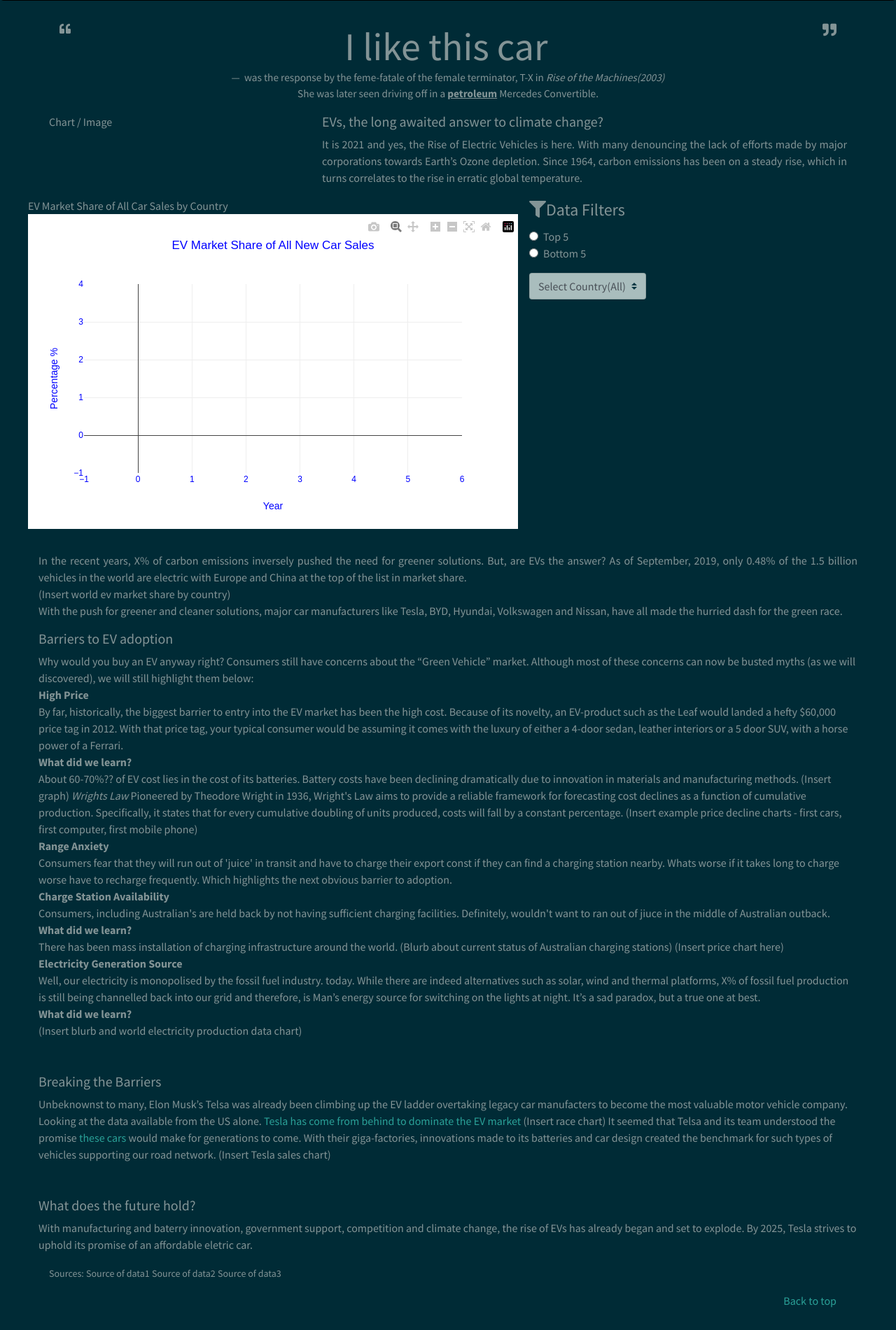
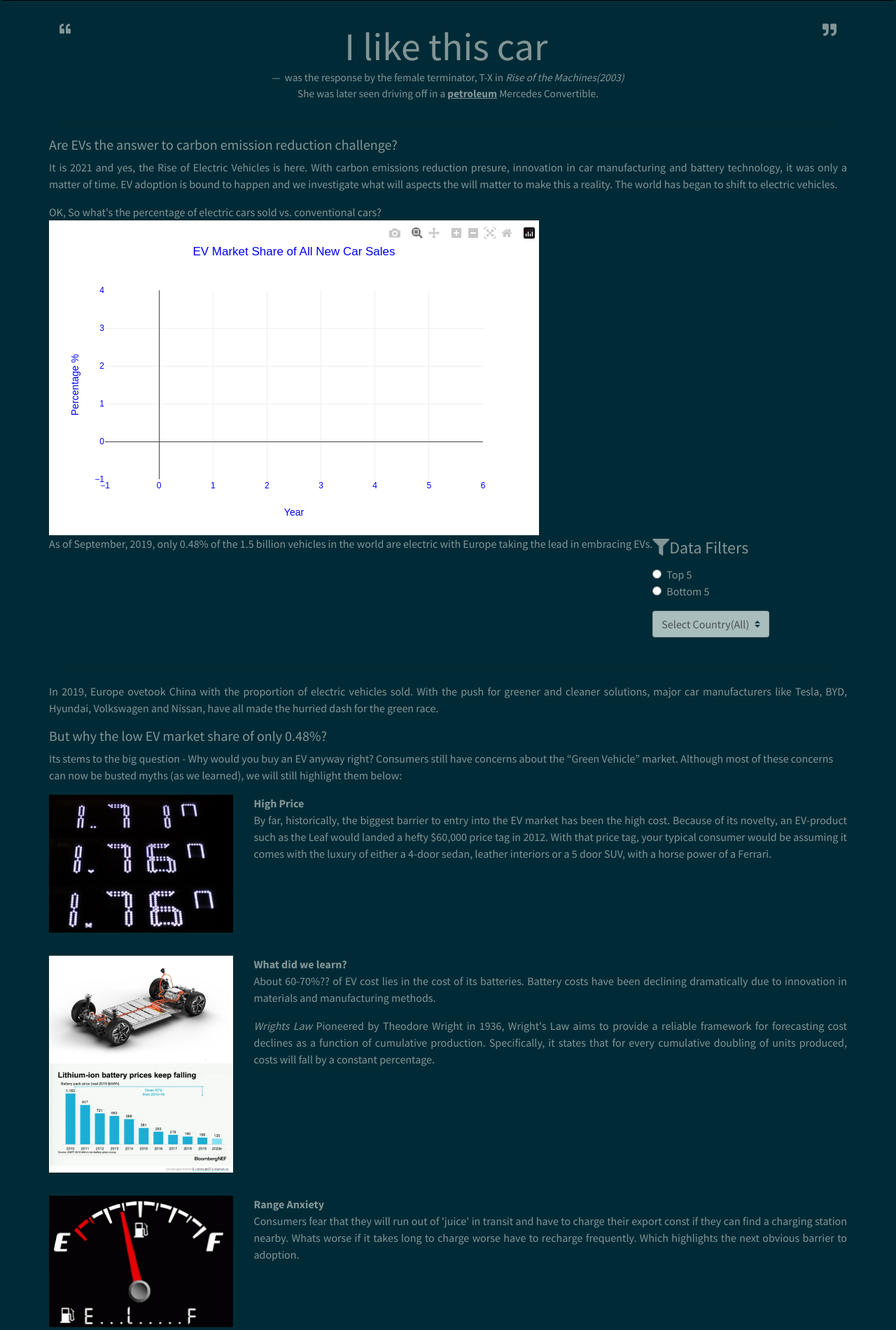
Before and after one commit to MwansaMwango/rise-of-electric-vehicles, a Flask app: page / in a window 1280 px wide. Shown: the part 519-2420 px from the top of the page at 70% size. Before the commit the page ends 2388 px from the top, so only its background shows below. Run offline with Flask 2, Linux system fonts and the light colour scheme; data that the repository does not hold is empty; some libraries are stand-ins or nearby versions.

Commit message:
Added images and formatting to index page

```diff
--- a/templates/index.html
+++ b/templates/index.html
@@ -126,8 +126,7 @@
             <i class="fa fa-pull-right fa-quote-right"></i>
             <small>
               <footer class="blockquote-footer">
-                was the response by the feme-fatale of the female terminator,
-                T-X in
+                was the response by the female terminator, T-X in
                 <cite title="Source Title">Rise of the Machines(2003)</cite>
                 <br />She was later seen driving off in a
                 <u><b>petroleum</b></u> Mercedes Convertible.
@@ -135,27 +134,33 @@
             </small>
           </blockquote>
         </div>
+      </div>
       <hr />
-
+      <!-- Intro -->
       <div class="row">
-          <div class="col-md-4">Chart / Image</div>
-          <div class="col-md-8">
         <h2 class="lead">
-              EVs, the long awaited answer to climate change?
+          Are EVs the answer to carbon emission reduction challenge?
         </h2>
         <p class="text-justify">
-              It is 2021 and yes, the Rise of Electric Vehicles is here. With
-              many denouncing the lack of efforts made by major corporations
-              towards Earth’s Ozone depletion. Since 1964, carbon emissions has
-              been on a steady rise, which in turns correlates to the rise in
-              erratic global temperature.
+          It is 2021 and yes, the Rise of Electric Vehicles is here. With carbon
+          emissions reduction presure, innovation in car manufacturing and
+          battery technology, it was only a matter of time. EV adoption is bound
+          to happen and we investigate what will aspects the will matter to make
+          this a reality. The world has began to shift to electric vehicles.
         </p>
       </div>
+      <!-- End of into -->
+
+      <!-- EV Market Share vs. All Cars Section -->
       <div class="row">
         <div id="market-share-plot" class="mr-3">
-              EV Market Share of All Car Sales by Country
+          OK, So what's the percentage of electric cars sold vs. conventional
+          cars?
         </div>
-
+        <p class="text-justify">
+          As of September, 2019, only 0.48% of the 1.5 billion vehicles in the
+          world are electric with Europe taking the lead in embracing EVs.
+        </p>
         <div>
           <fieldset class="form-group">
             <legend><i class="fas fa-filter"></i>Data Filters</legend>
@@ -186,7 +191,6 @@
               </div>
             </fieldset>
             <fieldset>
-
               <div class="form-group">
                 <select id="selCountry-marketShare" class="custom-select">
                   <option selected="">Select Country(All)</option>
@@ -196,81 +200,173 @@
           </fieldset>
         </div>
       </div>
-        </div>
+
       <hr />
+      <!-- EV Market Share Insight -->
       <div class="row">
         <p class="text-justify">
-            In the recent years, X% of carbon emissions inversely pushed the
-            need for greener solutions. But, are EVs the answer? As of
-            September, 2019, only 0.48% of the 1.5 billion vehicles in the world
-            are electric with Europe and China at the top of the list in market
-            share.
-            <br />(Insert world ev market share by country) <br />
-            With the push for greener and cleaner solutions, major car
+          In 2019, Europe ovetook China with the proportion of electric vehicles
+          sold. With the push for greener and cleaner solutions, major car
           manufacturers like Tesla, BYD, Hyundai, Volkswagen and Nissan, have
           all made the hurried dash for the green race.
         </p>
       </div>
       <div class="row">
-          <h2 class="lead">Barriers to EV adoption</h2>
+        <h2 class="lead">But why the low EV market share of only 0.48%?</h2>
         <p>
-            Why would you buy an EV anyway right? Consumers still have concerns
-            about the “Green Vehicle” market. Although most of these concerns
-            can now be busted myths (as we will discovered), we will still
-            highlight them below:
-            <br /><strong>High Price</strong><br />
+          Its stems to the big question - Why would you buy an EV anyway right?
+          Consumers still have concerns about the “Green Vehicle” market.
+          Although most of these concerns can now be busted myths (as we
+          learned), we will still highlight them below:
+        </p>
+
+        <div class="row">
+          <div class="col-md-3">
+            <img
+              src="../static/image/fuel-price.jpg"
+              alt=""
+              class="img-fluid"
+            />
+          </div>
+          <div class="col-md-9 text-justify">
+            <strong>High Price</strong>
+            <p>
               By far, historically, the biggest barrier to entry into the EV
-            market has been the high cost. Because of its novelty, an EV-product
-            such as the Leaf would landed a hefty $60,000 price tag in 2012.
-            With that price tag, your typical consumer would be assuming it
-            comes with the luxury of either a 4-door sedan, leather interiors or
-            a 5 door SUV, with a horse power of a Ferrari.
-            <br /><strong>What did we learn?</strong><br />
-            About 60-70%?? of EV cost lies in the cost of its batteries. Battery
-            costs have been declining dramatically due to innovation in
-            materials and manufacturing methods. (Insert graph)
-
+              market has been the high cost. Because of its novelty, an
+              EV-product such as the Leaf would landed a hefty $60,000 price tag
+              in 2012. With that price tag, your typical consumer would be
+              assuming it comes with the luxury of either a 4-door sedan,
+              leather interiors or a 5 door SUV, with a horse power of a
+              Ferrari.
+            </p>
+          </div>
+        </div>
+        <hr />
+        <div class="row">
+          <div class="col-md-3">
+            <img
+              src="../static/image/ev_battery_capacity.jpg"
+              alt=""
+              class="img-fluid"
+            />
+            <img
+              src="../static/image/falling_battery_price_chart.png"
+              alt=""
+              class="img-fluid"
+            />
+          </div>
+          <div class="col-md-9 text-justify">
+            <strong>What did we learn?</strong>
+            <p>
+              About 60-70%?? of EV cost lies in the cost of its batteries.
+              Battery costs have been declining dramatically due to innovation
+              in materials and manufacturing methods.
+            </p>
+            <p>
               <i>Wrights Law</i> Pioneered by Theodore Wright in 1936, Wright's
               Law aims to provide a reliable framework for forecasting cost
               declines as a function of cumulative production. Specifically, it
               states that for every cumulative doubling of units produced, costs
-            will fall by a constant percentage. (Insert example price decline
-            charts - first cars, first computer, first mobile phone)
+              will fall by a constant percentage.
+            </p>
+          </div>
+        </div>
+        <hr />
+        <div class="row">
+          <div class="col-md-3">
+            <img
+              src="../static/image/empty_tank.png"
+              alt=""
+              class="img-fluid"
+            />
+          </div>
 
-            <br /><strong>Range Anxiety</strong><br />
-            Consumers fear that they will run out of 'juice' in transit and have
-            to charge their export const if they can find a charging station
-            nearby. Whats worse if it takes long to charge worse have to
-            recharge frequently. Which highlights the next obvious barrier to
-            adoption.
-
-            <br /><strong>Charge Station Availability</strong><br />
+          <div class="col-md-9 text-justify">
+            <strong>Range Anxiety</strong>
+            <p>
+              Consumers fear that they will run out of 'juice' in transit and
+              have to charge their export const if they can find a charging
+              station nearby. Whats worse if it takes long to charge worse have
+              to recharge frequently. Which highlights the next obvious barrier
+              to adoption.
+            </p>
+          </div>
+        </div>
+        <hr />
+        <div class="row">
+          <div class="col-md-3">
+            <img
+              src="../static/image/tesla-charging.jpg"
+              alt=""
+              class="img-fluid"
+            />
+          </div>
+          <div class="col-md-9 text-justify">
+            <strong>Charge Station Availability</strong>
+            <p>
               Consumers, including Australian's are held back by not having
-            sufficient charging facilities. Definitely, wouldn't want to ran out
-            of jiuce in the middle of Australian outback.
-            <br /><strong>What did we learn?</strong><br />
+              sufficient charging facilities. Definitely, wouldn't want to ran
+              out of jiuce in the middle of Australian outback.
+            </p>
+            <strong>What did we learn?</strong><br />
+            <p>
               There has been mass installation of charging infrastructure around
               the world. (Blurb about current status of Australian charging
               stations) (Insert price chart here)
+            </p>
+          </div>
+        </div>
+        <hr />
 
-            <br /><strong>Electricity Generation Source</strong><br />
+        <div class="row">
+          <div class="col-md-3">
+            <img
+              src="../static/image/power-grid.jpg"
+              alt=""
+              class="img-fluid"
+            />
+          </div>
+          <div class="col-md-9 text-justify">
+            <strong>Electricity Generation Source</strong>
+            <p>
               Well, our electricity is monopolised by the fossil fuel industry.
               today. While there are indeed alternatives such as solar, wind and
               thermal platforms, X% of fossil fuel production is still being
-            channelled back into our grid and therefore, is Man’s energy source
-            for switching on the lights at night. It’s a sad paradox, but a true
-            one at best.
-            <br /><strong>What did we learn?</strong><br />
-            (Insert blurb and world electricity production data chart)
+              channelled back into our grid and therefore, is Man’s energy
+              source for switching on the lights at night. It’s a sad paradox,
+              but a true one at best.
+            </p>
+
+            <br />
+            <strong>What did we learn?</strong><br />
+            <p>
+              (Insert blurb and link to world electricity production data chart)
             </p>
           </div>
+        </div>
+
         <hr />
         <div class="row">
           <h2 class="lead">Breaking the Barriers</h2>
-          <p>
+
             Unbeknownst to many, Elon Musk’s Telsa was already been climbing up
             the EV ladder overtaking legacy car manufacters to become the most
-            valuable motor vehicle company. Looking at the data available from
+            valuable motor vehicle company.
+            <div class="justify-content-center">
+              <img
+              src="../static/image/tesla-car.jpg"
+              style="height:11rem"
+              alt=""
+              class="img-fluid"
+              />
+              <img
+              src="../static/image/tesla-battery.jpg"
+              alt=""
+              class="img-fluid"
+              />
+            </div>
+            <p>
+            Looking at the data available from
             the US alone.
             <a href="/race-chart">
               Tesla has come from behind to dominate the EV market
@@ -291,6 +387,14 @@
             and set to explode. By 2025, Tesla strives to uphold its promise of
             an affordable eletric car.
           </p>
+          <div class="rounded mx-auto d-block ">
+            <img
+            src="../static/image/global.jpg"
+            style="height:400"
+            alt=""
+            class="img-fluid"
+            />
+          </div>
         </div>
         <p>
           <small>Sources:</small>
@@ -323,6 +427,5 @@
     ></script>
     <script src="{{ url_for('static', filename='js/random_stats.js') }}"></script>
     <script src="{{ url_for('static', filename='js/market_share.js') }}"></script>
-
   </body>
 </html>
```
Also changed, not shown: static/image/empty_tank.png (added), static/image/falling_battery_price_chart.png (added). Lines whose indentation alone changed are shown as unchanged.
